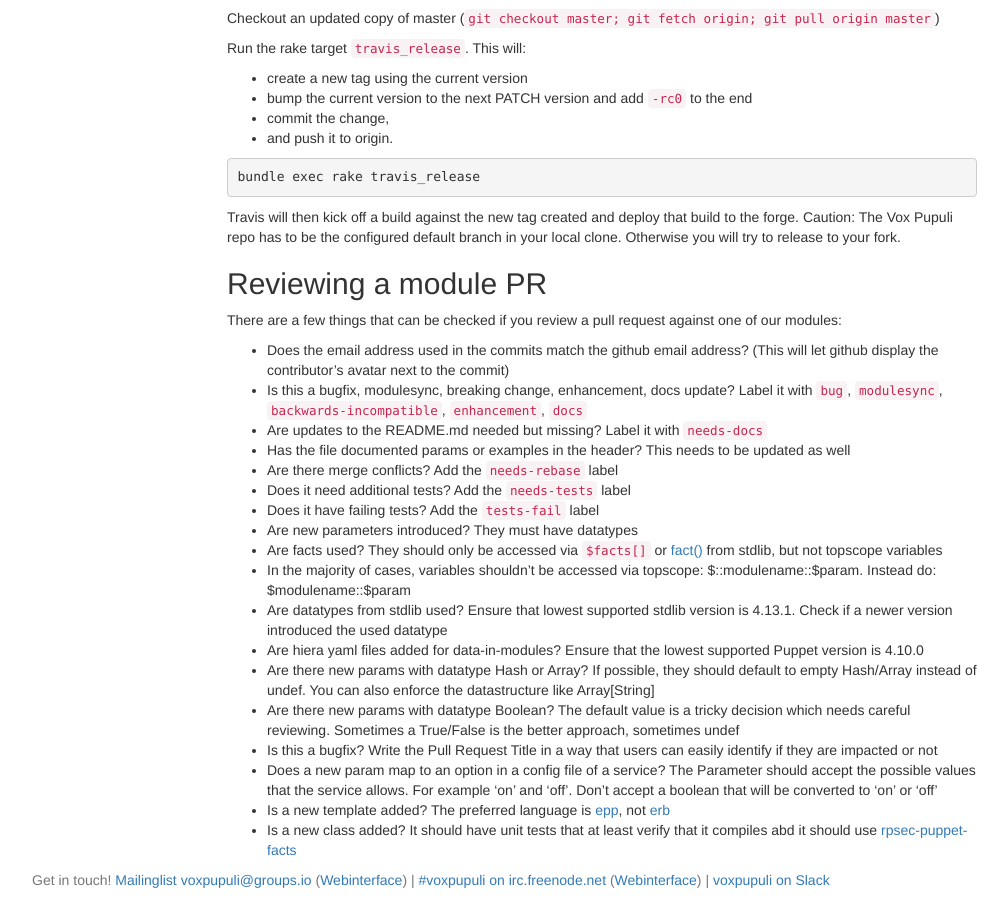
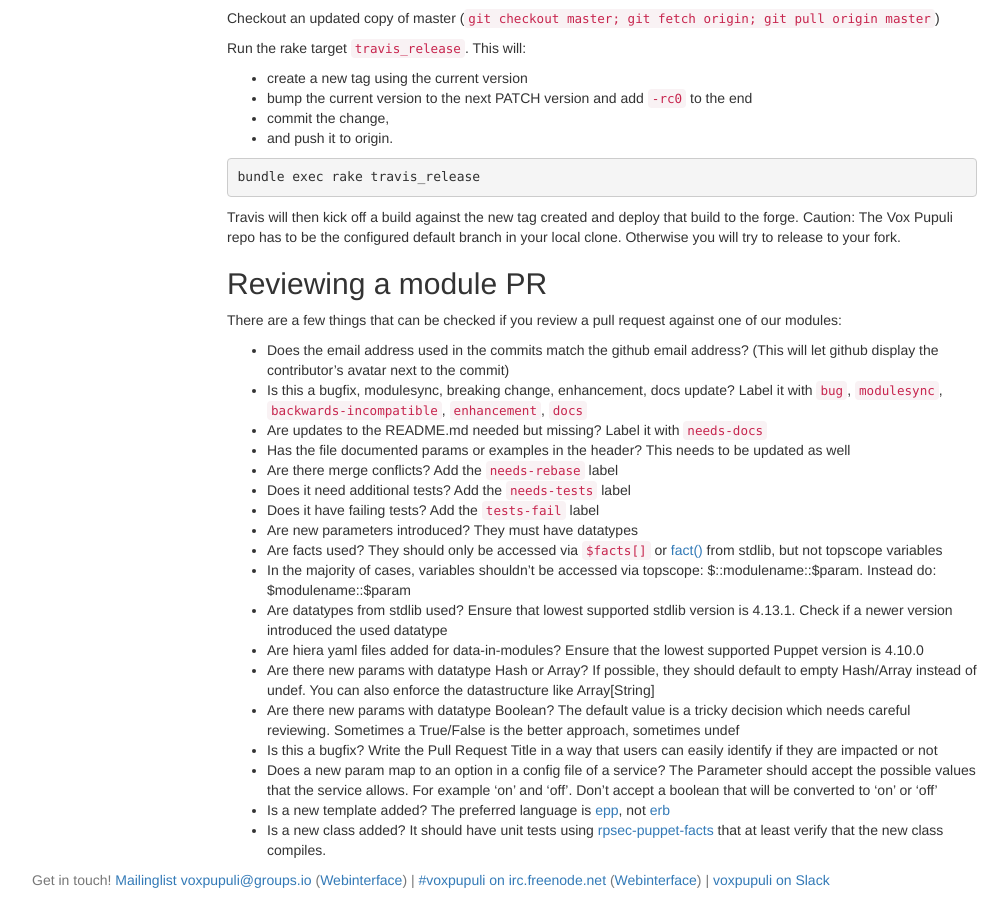
Before and after one commit to voxpupuli/voxpupuli.github.io, a Jekyll site: the page built from docs/index.md, in a window 1280 px wide and 900 px high, scrolled down 2325 px. Shown: the whole window, without its empty margins (38-1046 px from the left). Built offline with Jekyll 4.4.1, drawn with Linux system fonts in a browser that asks for light colours; nearby versions of some CDN libraries.

Commit message:
Fix typo and clean up wording

```diff
--- a/docs/index.md
+++ b/docs/index.md
@@ -155,4 +155,4 @@ There are a few things that can be checked if you review a pull request against
 * Is this a bugfix? Write the Pull Request Title in a way that users can easily identify if they are impacted or not
 * Does a new param map to an option in a config file of a service? The Parameter should accept the possible values that the service allows. For example 'on' and 'off'. Don't accept a boolean that will be converted to 'on' or 'off'
 * Is a new template added? The preferred language is [epp](https://puppet.com/docs/puppet/latest/lang_template_epp.html), not [erb](https://puppet.com/docs/puppet/latest/lang_template_erb.html)
-* Is a new class added? It should have unit tests that at least verify that it compiles abd it should use [rpsec-puppet-facts](https://github.com/mcanevet/rspec-puppet-facts#rspec-puppet-facts)
+* Is a new class added? It should have unit tests using [rpsec-puppet-facts](https://github.com/mcanevet/rspec-puppet-facts#rspec-puppet-facts) that at least verify that the new class compiles.
```
